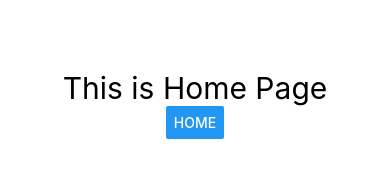
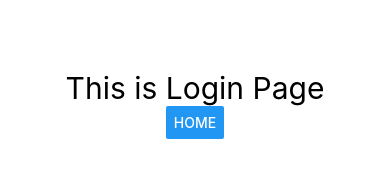
Before and after one commit to MHassaanAdil440/TestNativeX, a React Native app: screen /Login in a window 390 px wide. Shown: the part 400-578 px from the top of the page. Built offline with nearby package versions, Linux system fonts and the light colour scheme.

Commit message:
Stack Navigation Practice 02

```diff
--- a/App.js
+++ b/App.js
@@ -1,34 +1,12 @@
 import { NavigationContainer } from "@react-navigation/native";
 import {createNativeStackNavigator} from "@react-navigation/native-stack";
-import { Button } from "react-native";
-import {
-  StyleSheet,
-  Text,
-  View,
-} from "react-native";
+import Login from "./Components/Login";
+import Home from "./Components/Home";
+
 
 export default function App() {
 
   const Stack = createNativeStackNavigator();
-
-  const Home = () => {
-    return(
-      <View style={styles.container}>
-        <Text style={{fontSize:30}}>This is Home Page</Text>
-      </View>
-    );
-  }
-  const Login = (props) => {
-    return(
-      <View style={styles.container}>
-        <Text style={{fontSize:30}}>This is Home Page</Text>
-        <Button title="Home" onPress={()=>{
-          props.navigation.navigate("Home");
-        }}/>
-      </View>
-
-    );
-  }
 
   return (
     <NavigationContainer>
@@ -39,13 +17,3 @@ export default function App() {
     </NavigationContainer>
   );
 }
-
-const styles = StyleSheet.create({
-  container: {
-    flex: 1,
-    backgroundColor: "#fff",
-    alignItems: "center",
-    justifyContent: "center",
-    marginTop: 100,
-  },
-});
--- /dev/null
+++ b/Components/CustomStyles.js
@@ -0,0 +1,11 @@
+import { StyleSheet } from "react-native";
+const Customstyles = StyleSheet.create({
+    container: {
+      flex: 1,
+      backgroundColor: "#fff",
+      alignItems: "center",
+      justifyContent: "center",
+      marginTop: 100,
+    },
+  });
+  export default Customstyles;
--- /dev/null
+++ b/Components/Home.js
@@ -0,0 +1,10 @@
+import { View, Text } from "react-native";
+import CustomStyles from "./CustomStyles";
+const Home = () => {
+    return(
+      <View style={CustomStyles.container}>
+        <Text style={{fontSize:30}}>This is Home Page</Text>
+      </View>
+    );
+  }
+  export default Home;
--- /dev/null
+++ b/Components/Login.js
@@ -0,0 +1,14 @@
+import { View, Text,Button } from "react-native";
+import CustomStyles from "./CustomStyles";
+const Login = (props) => {
+    return(
+      <View style={CustomStyles.container}>
+        <Text style={{fontSize:30}}>This is Login Page</Text>
+        <Button title="Home" onPress={()=>{
+          props.navigation.navigate("Home");
+         }}/>
+      </View>
+
+    );
+  }
+  export default Login;
```
